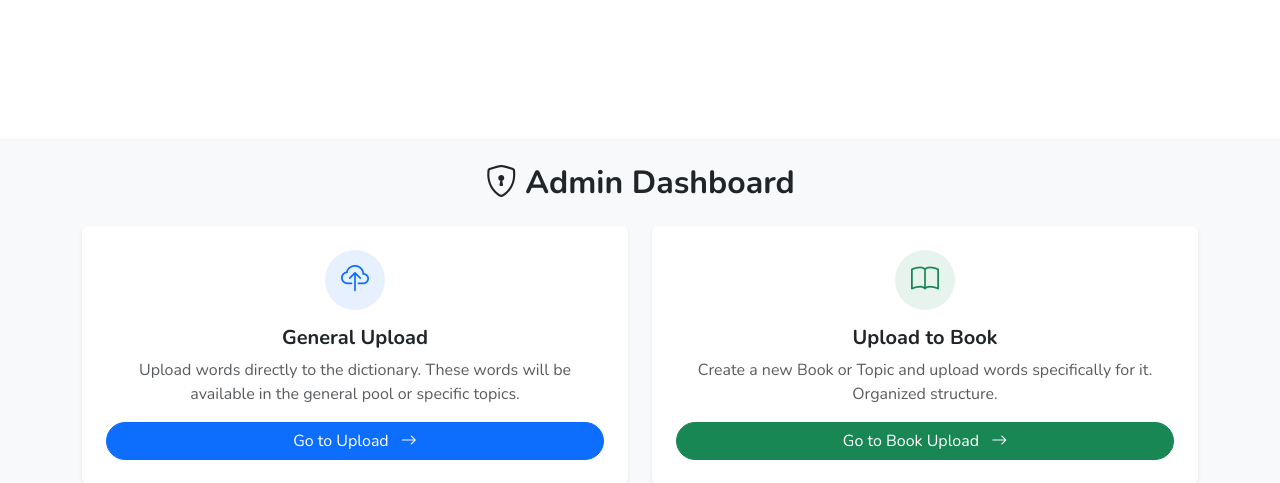
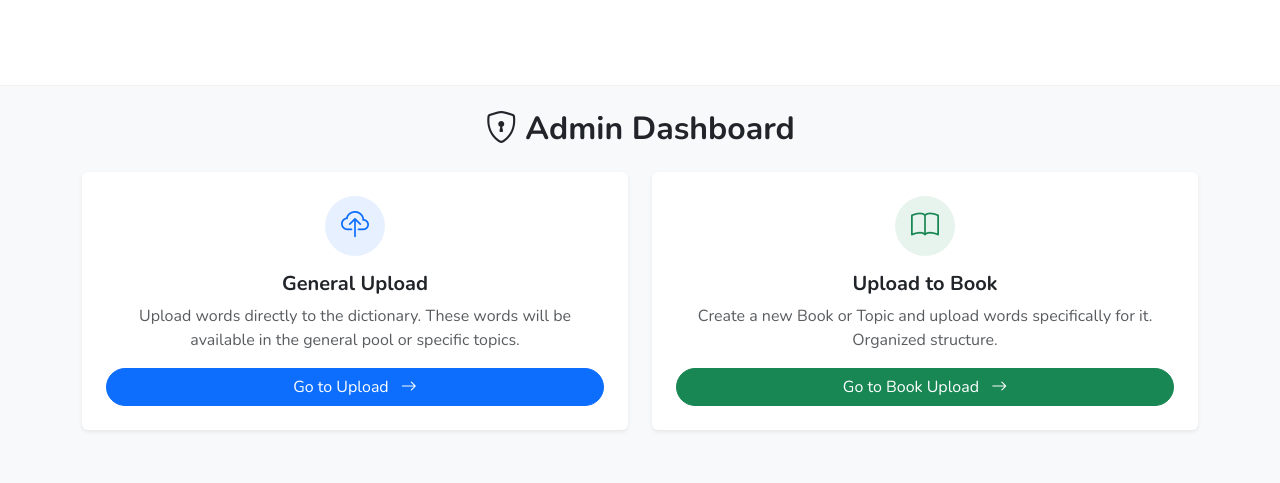
Before and after one commit to Kazoki-ken/EasyNihongo, a Django app: page /admin-dashboard/ in a window 1280 px wide. Shown: the top 483 px of the page. Run offline with Django 5.2, Linux system fonts and the light colour scheme.

Commit message:
Update base.html

```diff
--- a/vocabulary/templates/vocabulary/base.html
+++ b/vocabulary/templates/vocabulary/base.html
@@ -69,7 +69,7 @@
             margin: 0 auto;
             width: 100%;
             /* HEADER BALANDLIGI SHU YERDAN SOZLANADI: min-height yoki padding */
-            min-height: 140px; /* home.html vizual balandligiga moslash uchun */
+            min-height: 80px; /* home.html vizual balandligiga moslash uchun */
         }
 
         @media (max-width: 570px) {
```
